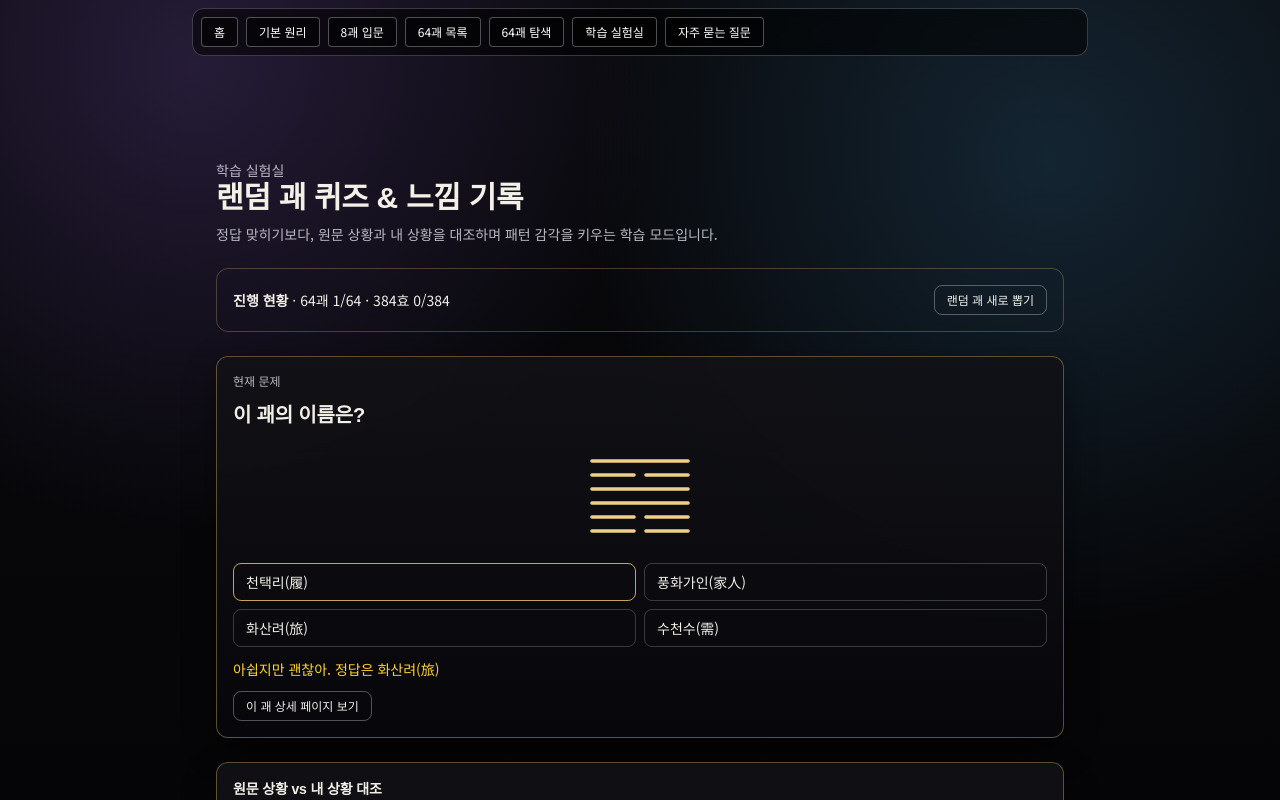
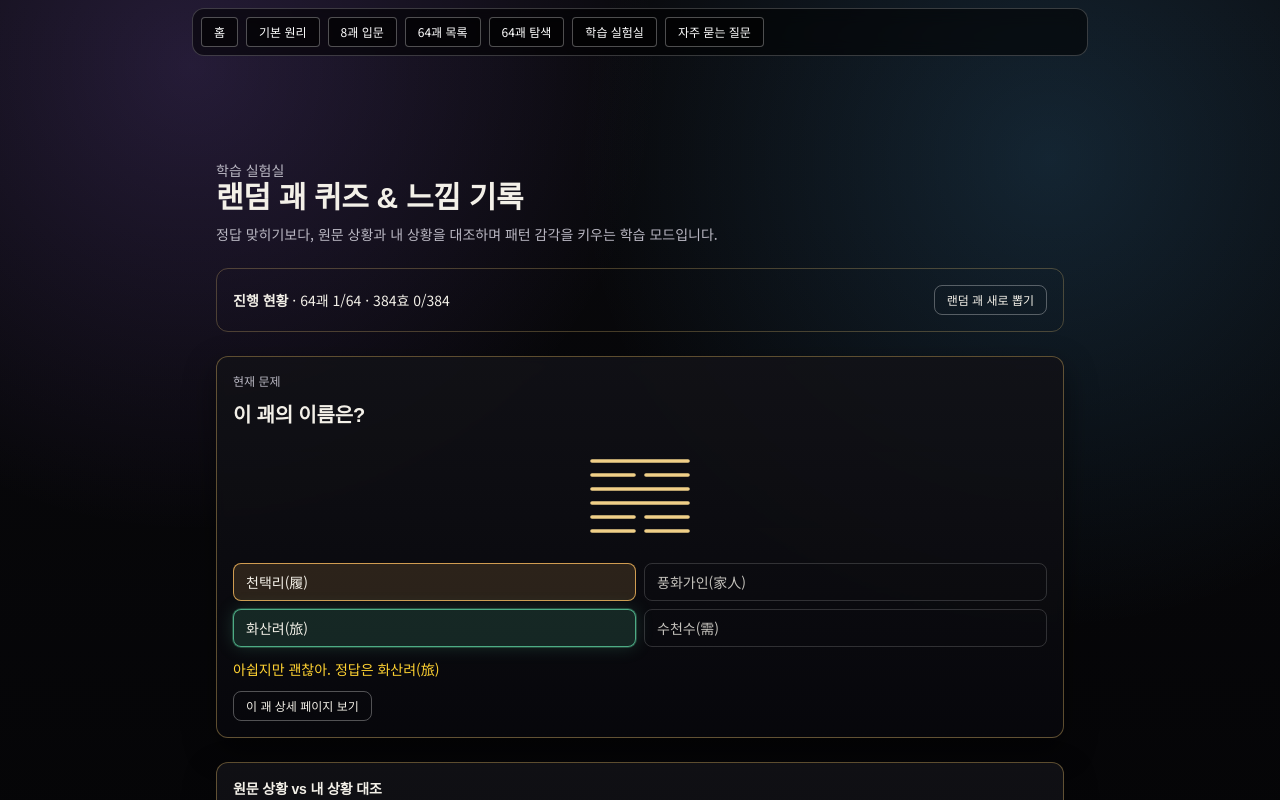
Before and after one commit to kinddragon1224/iching-learning-web, a Next.js app: page /studio in a window 1280 px wide. Both pictures are taken after a click on the button "천택리(履)". Shown: the top 800 px of the page. Built offline with nearby package versions, Linux system fonts and the light colour scheme.

Commit message:
feat: studio 퀴즈 피드백 애니메이션 1차 적용

```diff
--- a/app/globals.css
+++ b/app/globals.css
@@ -223,6 +223,74 @@ h3 {
   100% { transform: translateY(0px) translateX(0px); opacity: 0.65; }
 }
 
+.studio-answer-btn {
+  transition: transform 180ms ease, border-color 180ms ease, box-shadow 180ms ease, background-color 180ms ease, opacity 180ms ease;
+}
+
+.studio-answer-btn:not(:disabled):hover {
+  transform: translateY(-1px);
+}
+
+.studio-answer-correct {
+  border-color: rgba(90, 201, 155, 0.82);
+  background: rgba(90, 201, 155, 0.16);
+  box-shadow: 0 0 0 1px rgba(90, 201, 155, 0.28), 0 0 18px rgba(90, 201, 155, 0.2);
+  animation: studioPulse 340ms ease-out;
+}
+
+.studio-answer-wrong {
+  border-color: rgba(246, 183, 95, 0.82);
+  background: rgba(246, 183, 95, 0.14);
+  animation: studioShake 280ms ease-in-out;
+}
+
+.studio-pop-in {
+  animation: studioPopIn 240ms ease-out;
+}
+
+.studio-shake {
+  animation: studioShake 280ms ease-in-out;
+}
+
+.studio-fade-in {
+  animation: studioFadeIn 300ms ease-out;
+}
+
+@keyframes studioPulse {
+  0% { transform: scale(1); }
+  45% { transform: scale(1.02); }
+  100% { transform: scale(1); }
+}
+
+@keyframes studioShake {
+  0%, 100% { transform: translateX(0); }
+  25% { transform: translateX(-4px); }
+  50% { transform: translateX(4px); }
+  75% { transform: translateX(-2px); }
+}
+
+@keyframes studioPopIn {
+  from { opacity: 0; transform: translateY(3px) scale(0.98); }
+  to { opacity: 1; transform: translateY(0) scale(1); }
+}
+
+@keyframes studioFadeIn {
+  from { opacity: 0; transform: translateY(6px); }
+  to { opacity: 1; transform: translateY(0); }
+}
+
+@media (prefers-reduced-motion: reduce) {
+  .studio-answer-btn,
+  .studio-answer-correct,
+  .studio-answer-wrong,
+  .studio-pop-in,
+  .studio-shake,
+  .studio-fade-in {
+    animation: none !important;
+    transition: none !important;
+  }
+}
+
 .home-hero-bg {
   position: relative;
   overflow: hidden;
--- a/app/studio/page.tsx
+++ b/app/studio/page.tsx
@@ -74,7 +74,7 @@ export default function StudioPage() {
         </div>
       </section>
 
-      <section className="paper-panel rounded-xl p-4 space-y-3 text-sm">
+      <section className="paper-panel rounded-xl p-4 space-y-3 text-sm studio-fade-in">
         <p className="text-xs text-[var(--text-muted)]">현재 문제</p>
         <h2 className="text-xl font-semibold">이 괘의 이름은?</h2>
         <div className="flex justify-center py-2">
@@ -83,20 +83,35 @@ export default function StudioPage() {
         <div className="grid gap-2 sm:grid-cols-2">
           {options.map((id) => {
             const h = HEXAGRAMS.find((x) => x.id === id)!;
-            const active = selected === id;
+            const isSelected = selected === id;
+            const isAnswer = id === currentId;
+            const disabled = quizState !== "idle";
+
+            const resultClass =
+              quizState === "idle"
+                ? isSelected
+                  ? "border-[var(--gold-line)]"
+                  : "border-white/20"
+                : isAnswer
+                  ? "studio-answer-correct"
+                  : isSelected
+                    ? "studio-answer-wrong"
+                    : "border-white/20 opacity-80";
+
             return (
               <button
                 key={id}
                 onClick={() => handleAnswer(id)}
-                className={`rounded-lg border px-3 py-2 text-left ${active ? "border-[var(--gold-line)]" : "border-white/20"}`}
+                disabled={disabled}
+                className={`studio-answer-btn rounded-lg border px-3 py-2 text-left ${resultClass}`}
               >
                 {h.nameKo}
               </button>
             );
           })}
         </div>
-        {quizState === "correct" && <p className="text-emerald-300">정답! {hex.nameKo}</p>}
-        {quizState === "wrong" && <p className="text-amber-300">아쉽지만 괜찮아. 정답은 {hex.nameKo}</p>}
+        {quizState === "correct" && <p className="text-emerald-300 studio-pop-in">정답! {hex.nameKo}</p>}
+        {quizState === "wrong" && <p className="text-amber-300 studio-shake">아쉽지만 괜찮아. 정답은 {hex.nameKo}</p>}
         <div>
           <Link href={`/hexagram/${hex.id}`} className="inline-flex rounded-lg border border-white/30 px-3 py-1.5 text-xs hover:bg-white/5">
             이 괘 상세 페이지 보기
```
